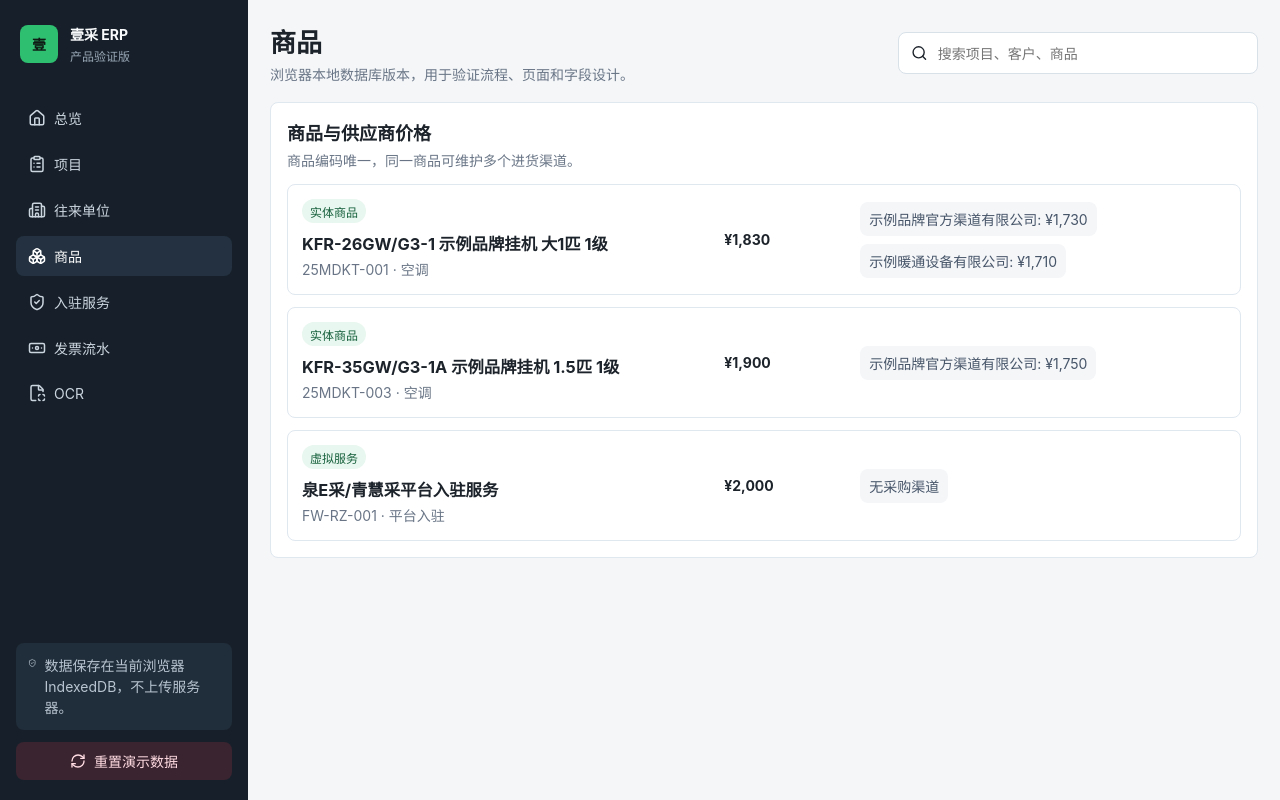
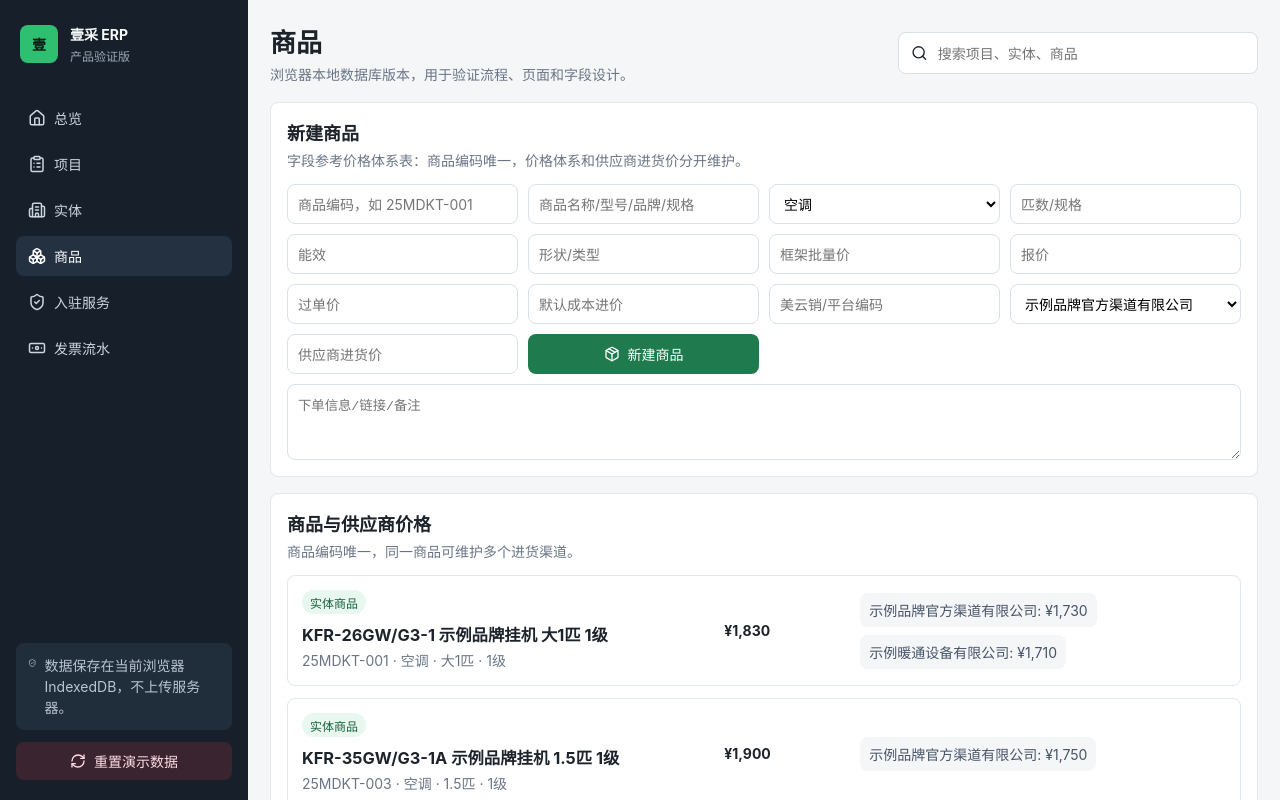
Before and after one commit to spfroc/erp_system, a React (Vite) app: page / in a window 1280 px wide. Both pictures are taken after a click on the button "商品". Shown: the top 800 px of the page. Built offline with nearby package versions, Linux system fonts and the light colour scheme.

Commit message:
Refine entity and product prototype flows

```diff
--- a/src/App.tsx
+++ b/src/App.tsx
@@ -9,7 +9,7 @@ import {
   FileScan,
   FileText,
   Home,
-  PackagePlus,
+  Package,
   RefreshCw,
   Search,
   ShieldCheck,
@@ -17,18 +17,17 @@ import {
   UserPlus,
 } from "lucide-react";
 import { createId, loadData, resetData, saveData } from "./db";
-import type { AppData, EntityType, Organization, OrganizationRole, Project, ProjectStatus } from "./types";
+import type { AppData, EntityType, Organization, OrganizationRole, Product, Project, ProjectStatus, SupplierPrice } from "./types";
 
-type View = "dashboard" | "projects" | "organizations" | "products" | "onboarding" | "finance" | "ocr";
+type View = "dashboard" | "projects" | "entities" | "products" | "onboarding" | "finance";
 
 const navItems: Array<{ id: View; label: string; icon: typeof Home }> = [
   { id: "dashboard", label: "总览", icon: Home },
   { id: "projects", label: "项目", icon: ClipboardList },
-  { id: "organizations", label: "往来单位", icon: Building2 },
+  { id: "entities", label: "实体", icon: Building2 },
   { id: "products", label: "商品", icon: Boxes },
   { id: "onboarding", label: "入驻服务", icon: ShieldCheck },
   { id: "finance", label: "发票流水", icon: Banknote },
-  { id: "ocr", label: "OCR", icon: FileScan },
 ];
 
 const statusColumns: ProjectStatus[] = ["已付款待办理", "待采购/平台操作", "履约中", "待开票/待结算", "已完成", "异常"];
@@ -110,17 +109,16 @@ export default function App() {
           </div>
           <div className="search">
             <Search size={18} />
-            <input value={query} onChange={(event) => setQuery(event.target.value)} placeholder="搜索项目、客户、商品" />
+            <input value={query} onChange={(event) => setQuery(event.target.value)} placeholder="搜索项目、实体、商品" />
           </div>
         </header>
 
         {view === "dashboard" && <Dashboard data={data} onOpenProject={(id) => { setSelectedProjectId(id); setView("projects"); }} />}
         {view === "projects" && <Projects data={data} query={query} selectedProject={selectedProject} onSelectProject={setSelectedProjectId} />}
-        {view === "organizations" && <Organizations data={data} commit={commit} query={query} />}
-        {view === "products" && <Products data={data} />}
+        {view === "entities" && <Entities data={data} commit={commit} query={query} />}
+        {view === "products" && <Products data={data} commit={commit} />}
         {view === "onboarding" && <Onboarding data={data} />}
         {view === "finance" && <Finance data={data} />}
-        {view === "ocr" && <Ocr data={data} commit={commit} />}
       </main>
     </div>
   );
@@ -306,24 +304,50 @@ function Projects({
   );
 }
 
-function Organizations({ data, commit, query }: { data: AppData; commit: (data: AppData) => Promise<void>; query: string }) {
+function Entities({ data, commit, query }: { data: AppData; commit: (data: AppData) => Promise<void>; query: string }) {
   const [name, setName] = useState("");
   const [creditCode, setCreditCode] = useState("");
+  const [legalPerson, setLegalPerson] = useState("");
+  const [phone, setPhone] = useState("");
   const [entityType, setEntityType] = useState<EntityType>("企业");
   const [role, setRole] = useState<OrganizationRole>("客户");
+  const [roleFilter, setRoleFilter] = useState<OrganizationRole | "全部">("全部");
 
-  const filtered = data.organizations.filter((org) => `${org.name}${org.unifiedCreditCode}${org.roles.join("")}`.includes(query));
+  const filtered = data.organizations.filter((org) => {
+    const matchesQuery = `${org.name}${org.unifiedCreditCode}${org.roles.join("")}`.includes(query);
+    const matchesRole = roleFilter === "全部" || org.roles.includes(roleFilter);
+    return matchesQuery && matchesRole;
+  });
+
+  function fillFromLicenseOcr() {
+    setName("示例 OCR 科技有限公司");
+    setCreditCode("91370000OCR001");
+    setLegalPerson("李识别");
+    setPhone("18600000000");
+    setEntityType("企业");
+    setRole("客户");
+  }
 
   async function addOrganization() {
     if (!name.trim()) return;
     const duplicate = creditCode ? data.organizations.find((org) => org.unifiedCreditCode === creditCode) : undefined;
     if (duplicate) {
       const updated = data.organizations.map((org) =>
-        org.id === duplicate.id ? { ...org, roles: Array.from(new Set([...org.roles, role])) as OrganizationRole[] } : org,
+        org.id === duplicate.id
+          ? {
+              ...org,
+              name: name || org.name,
+              legalPerson: legalPerson || org.legalPerson,
+              phone: phone || org.phone,
+              roles: Array.from(new Set([...org.roles, role])) as OrganizationRole[],
+            }
+          : org,
       );
       await commit({ ...data, organizations: updated });
       setName("");
       setCreditCode("");
+      setLegalPerson("");
+      setPhone("");
       return;
     }
     const organization: Organization = {
@@ -332,32 +356,44 @@ function Organizations({ data, commit, query }: { data: AppData; commit: (data:
       entityType,
       roles: [role],
       unifiedCreditCode: creditCode || undefined,
+      legalPerson: legalPerson || undefined,
+      phone: phone || undefined,
       status: "正常",
       createdAt: today(),
     };
     await commit({ ...data, organizations: [organization, ...data.organizations] });
     setName("");
     setCreditCode("");
+    setLegalPerson("");
+    setPhone("");
   }
 
   return (
     <div className="stack">
       <div className="panel">
-        <PanelTitle title="快速添加往来单位" subtitle="客户、供应商、使用单位共用一个实体，营业执照编号用于企业去重。" />
-        <div className="form-grid">
+        <PanelTitle title="快速添加实体" subtitle="实体是客户、供应商、使用单位等身份的统一基础资料；同一实体可拥有多个身份。" />
+        <div className="form-grid entity-form">
           <input value={name} onChange={(event) => setName(event.target.value)} placeholder="单位名称" />
           <input value={creditCode} onChange={(event) => setCreditCode(event.target.value)} placeholder="营业执照编号/统一社会信用代码" />
+          <input value={legalPerson} onChange={(event) => setLegalPerson(event.target.value)} placeholder="法人/负责人" />
+          <input value={phone} onChange={(event) => setPhone(event.target.value)} placeholder="联系电话" />
           <select value={entityType} onChange={(event) => setEntityType(event.target.value as EntityType)}>
             {entityTypes.map((type) => <option key={type}>{type}</option>)}
           </select>
           <select value={role} onChange={(event) => setRole(event.target.value as OrganizationRole)}>
             {orgRoles.map((item) => <option key={item}>{item}</option>)}
           </select>
+          <button className="ghost" onClick={fillFromLicenseOcr}><FileScan size={16} />营业执照 OCR</button>
           <button className="primary" onClick={addOrganization}><UserPlus size={16} />添加/合并身份</button>
         </div>
       </div>
       <div className="panel">
-        <PanelTitle title="往来单位台账" subtitle="无删除功能；验证版展示停用/归档规则入口。" />
+        <PanelTitle title="实体台账" subtitle="按身份查看客户、供应商、使用单位；无物理删除，只能停用或归档。" />
+        <div className="segmented">
+          {["全部", ...orgRoles].map((item) => (
+            <button key={item} className={roleFilter === item ? "active" : ""} onClick={() => setRoleFilter(item as OrganizationRole | "全部")}>{item}</button>
+          ))}
+        </div>
         <div className="org-grid">
           {filtered.map((org) => (
             <article className="org-card" key={org.id}>
@@ -366,6 +402,7 @@ function Organizations({ data, commit, query }: { data: AppData; commit: (data:
                 <span>{org.entityType} · {org.status}</span>
               </div>
               <p>{org.unifiedCreditCode || "暂无统一社会信用代码"}</p>
+              <p>{org.legalPerson || "暂无法人"} · {org.phone || "暂无电话"}</p>
               <div className="tags">{org.roles.map((item) => <em key={item}>{item}</em>)}</div>
               <button className="ghost" title="产品规则：不提供物理删除，仅支持停用、作废或归档。"><Trash2 size={15} />无物理删除</button>
             </article>
@@ -376,9 +413,84 @@ function Organizations({ data, commit, query }: { data: AppData; commit: (data:
   );
 }
 
-function Products({ data }: { data: AppData }) {
+function Products({ data, commit }: { data: AppData; commit: (data: AppData) => Promise<void> }) {
+  const [form, setForm] = useState({
+    code: "",
+    name: "",
+    category: "空调",
+    capacity: "",
+    energyLevel: "",
+    shape: "",
+    frameworkPrice: "",
+    quotePrice: "",
+    passThroughPrice: "",
+    costPrice: "",
+    platformCode: "",
+    orderInfo: "",
+  });
+  const [supplierOrgId, setSupplierOrgId] = useState(data.organizations.find((org) => org.roles.includes("供应商"))?.id ?? "");
+  const [supplierPrice, setSupplierPrice] = useState("");
+  const suppliers = data.organizations.filter((org) => org.roles.includes("供应商"));
+
+  async function addProduct() {
+    if (!form.code.trim() || !form.name.trim()) return;
+    const exists = data.products.some((product) => product.code === form.code);
+    if (exists) return;
+    const product: Product = {
+      id: createId("prd"),
+      code: form.code,
+      name: form.name,
+      kind: form.category === "平台入驻" ? "虚拟服务" : "实体商品",
+      category: form.category,
+      capacity: form.capacity || undefined,
+      energyLevel: form.energyLevel || undefined,
+      shape: form.shape || undefined,
+      frameworkPrice: Number(form.frameworkPrice) || undefined,
+      quotePrice: Number(form.quotePrice) || 0,
+      passThroughPrice: Number(form.passThroughPrice) || undefined,
+      costPrice: Number(form.costPrice) || 0,
+      platformCode: form.platformCode || undefined,
+      orderInfo: form.orderInfo || undefined,
+    };
+    const newSupplierPrice: SupplierPrice | null = supplierOrgId && supplierPrice
+      ? { id: createId("sp"), productId: product.id, supplierOrgId, purchasePrice: Number(supplierPrice), note: "新建商品默认渠道" }
+      : null;
+    await commit({
+      ...data,
+      products: [product, ...data.products],
+      supplierPrices: newSupplierPrice ? [newSupplierPrice, ...data.supplierPrices] : data.supplierPrices,
+    });
+    setForm({ code: "", name: "", category: "空调", capacity: "", energyLevel: "", shape: "", frameworkPrice: "", quotePrice: "", passThroughPrice: "", costPrice: "", platformCode: "", orderInfo: "" });
+    setSupplierPrice("");
+  }
+
   return (
     <div className="stack">
+      <div className="panel">
+        <PanelTitle title="新建商品" subtitle="字段参考价格体系表：商品编码唯一，价格体系和供应商进货价分开维护。" />
+        <div className="product-form">
+          <input value={form.code} onChange={(event) => setForm({ ...form, code: event.target.value })} placeholder="商品编码，如 25MDKT-001" />
+          <input value={form.name} onChange={(event) => setForm({ ...form, name: event.target.value })} placeholder="商品名称/型号/品牌/规格" />
+          <select value={form.category} onChange={(event) => setForm({ ...form, category: event.target.value })}>
+            {["空调", "冰箱", "办公用品", "平台入驻"].map((item) => <option key={item}>{item}</option>)}
+          </select>
+          <input value={form.capacity} onChange={(event) => setForm({ ...form, capacity: event.target.value })} placeholder="匹数/规格" />
+          <input value={form.energyLevel} onChange={(event) => setForm({ ...form, energyLevel: event.target.value })} placeholder="能效" />
+          <input value={form.shape} onChange={(event) => setForm({ ...form, shape: event.target.value })} placeholder="形状/类型" />
+          <input value={form.frameworkPrice} onChange={(event) => setForm({ ...form, frameworkPrice: event.target.value })} placeholder="框架批量价" />
+          <input value={form.quotePrice} onChange={(event) => setForm({ ...form, quotePrice: event.target.value })} placeholder="报价" />
+          <input value={form.passThroughPrice} onChange={(event) => setForm({ ...form, passThroughPrice: event.target.value })} placeholder="过单价" />
+          <input value={form.costPrice} onChange={(event) => setForm({ ...form, costPrice: event.target.value })} placeholder="默认成本进价" />
+          <input value={form.platformCode} onChange={(event) => setForm({ ...form, platformCode: event.target.value })} placeholder="美云销/平台编码" />
+          <select value={supplierOrgId} onChange={(event) => setSupplierOrgId(event.target.value)}>
+            <option value="">不绑定供应商</option>
+            {suppliers.map((supplier) => <option value={supplier.id} key={supplier.id}>{supplier.name}</option>)}
+          </select>
+          <input value={supplierPrice} onChange={(event) => setSupplierPrice(event.target.value)} placeholder="供应商进货价" />
+          <button className="primary" onClick={addProduct}><Package size={16} />新建商品</button>
+          <textarea value={form.orderInfo} onChange={(event) => setForm({ ...form, orderInfo: event.target.value })} placeholder="下单信息/链接/备注" />
+        </div>
+      </div>
       <div className="panel">
         <PanelTitle title="商品与供应商价格" subtitle="商品编码唯一，同一商品可维护多个进货渠道。" />
         <div className="product-list">
@@ -389,7 +501,7 @@ function Products({ data }: { data: AppData }) {
                 <div>
                   <span className="tag">{product.kind}</span>
                   <h3>{product.name}</h3>
-                  <p>{product.code} · {product.category}</p>
+                  <p>{product.code} · {product.category} · {product.capacity || "无规格"} · {product.energyLevel || "无能效"}</p>
                 </div>
                 <strong>{money(product.quotePrice)}</strong>
                 <div className="supplier-prices">
@@ -473,66 +585,6 @@ function Finance({ data }: { data: AppData }) {
   );
 }
 
-function Ocr({ data, commit }: { data: AppData; commit: (data: AppData) => Promise<void> }) {
-  async function confirmJob(id: string) {
-    const job = data.ocrJobs.find((item) => item.id === id);
-    if (!job) return;
-    const code = job.result["统一社会信用代码"];
-    const exists = data.organizations.some((org) => org.unifiedCreditCode === code);
-    const organizations = exists
-      ? data.organizations
-      : [
-          {
-            id: createId("org"),
-            name: job.result["企业名称"] || "OCR识别客户",
-            entityType: "企业" as const,
-            roles: ["客户", "平台入驻客户"] as OrganizationRole[],
-            unifiedCreditCode: code,
-            legalPerson: job.result["法定代表人"],
-            status: "正常" as const,
-            createdAt: today(),
-          },
-          ...data.organizations,
-        ];
-    await commit({
-      ...data,
-      organizations,
-      ocrJobs: data.ocrJobs.map((item) => (item.id === id ? { ...item, status: "已确认" } : item)),
-    });
-  }
-
-  return (
-    <div className="stack">
-      <div className="panel">
-        <PanelTitle title="OCR 工作台" subtitle="独立 Python 容器提供接口；前端验证版模拟识别结果确认和落库。" />
-        <div className="api-box">
-          <code>POST /ocr/business-license</code>
-          <code>POST /ocr/invoice</code>
-          <span>识别结果先进入待确认，员工确认后写入组织实体或发票台账。</span>
-        </div>
-      </div>
-      <div className="panel">
-        <PanelTitle title="待确认识别结果" subtitle="营业执照编号用于企业客户唯一去重。" />
-        <div className="ocr-list">
-          {data.ocrJobs.map((job) => (
-            <article className="ocr-card" key={job.id}>
-              <div>
-                <span className="tag">{job.type}</span>
-                <h3>{job.fileName}</h3>
-                <p>{Object.entries(job.result).map(([key, value]) => `${key}: ${value}`).join(" / ")}</p>
-              </div>
-              <button className="primary" disabled={job.status === "已确认"} onClick={() => confirmJob(job.id)}>
-                <PackagePlus size={16} />
-                {job.status === "已确认" ? "已落库" : "确认落库"}
-              </button>
-            </article>
-          ))}
-        </div>
-      </div>
-    </div>
-  );
-}
-
 function PanelTitle({ title, subtitle }: { title: string; subtitle: string }) {
   return (
     <div className="panel-title">
--- a/src/seed.ts
+++ b/src/seed.ts
@@ -84,6 +84,11 @@ export const seedData: AppData = {
       name: "KFR-26GW/G3-1 示例品牌挂机 大1匹 1级",
       kind: "实体商品",
       category: "空调",
+      capacity: "大1匹",
+      energyLevel: "1级",
+      shape: "挂机",
+      frameworkPrice: 2170,
+      passThroughPrice: 1870,
       quotePrice: 1830,
       costPrice: 1730,
       platformCode: "31022010009528",
@@ -95,6 +100,11 @@ export const seedData: AppData = {
       name: "KFR-35GW/G3-1A 示例品牌挂机 1.5匹 1级",
       kind: "实体商品",
       category: "空调",
+      capacity: "1.5匹",
+      energyLevel: "1级",
+      shape: "挂机",
+      frameworkPrice: 2380,
+      passThroughPrice: 1950,
       quotePrice: 1900,
       costPrice: 1750,
       platformCode: "31022010010428",
--- a/src/styles.css
+++ b/src/styles.css
@@ -476,6 +476,57 @@ nav button:hover {
   gap: 10px;
 }
 
+.form-grid.entity-form {
+  grid-template-columns: 1.2fr 1.2fr 0.8fr 0.8fr 130px 130px auto auto;
+}
+
+.segmented {
+  display: flex;
+  flex-wrap: wrap;
+  gap: 8px;
+  margin: 0 0 14px;
+}
+
+.segmented button {
+  min-height: 34px;
+  border: 1px solid #d8e0e8;
+  background: #ffffff;
+  color: #475569;
+  border-radius: 8px;
+  padding: 0 12px;
+}
+
+.segmented button.active {
+  border-color: #1f7a4d;
+  background: #e8f7ef;
+  color: #17603d;
+}
+
+.product-form {
+  display: grid;
+  grid-template-columns: repeat(4, minmax(160px, 1fr));
+  gap: 10px;
+}
+
+.product-form input,
+.product-form select,
+.product-form textarea {
+  width: 100%;
+  min-height: 40px;
+  border: 1px solid #d8e0e8;
+  background: #ffffff;
+  border-radius: 8px;
+  padding: 0 10px;
+  outline: 0;
+}
+
+.product-form textarea {
+  grid-column: 1 / -1;
+  min-height: 76px;
+  padding: 10px;
+  resize: vertical;
+}
+
 .org-grid {
   display: grid;
   grid-template-columns: repeat(3, minmax(240px, 1fr));
@@ -608,7 +659,9 @@ nav button:hover {
   .info-grid,
   .info-grid.compact,
   .org-grid,
-  .form-grid {
+  .form-grid,
+  .form-grid.entity-form,
+  .product-form {
     grid-template-columns: 1fr;
   }
 
```
Also changed, not shown: src/types.ts (+7 -0 lines).
